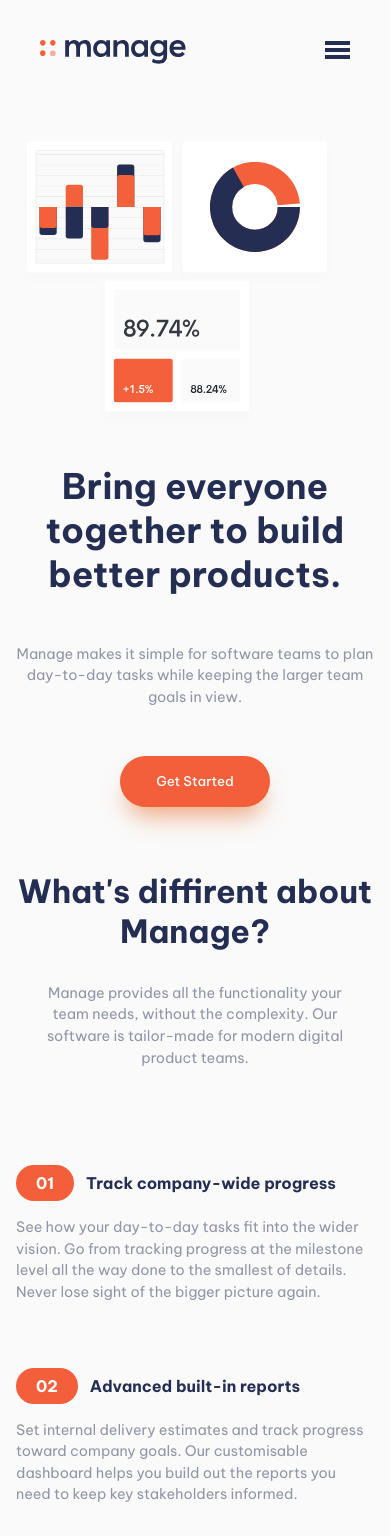
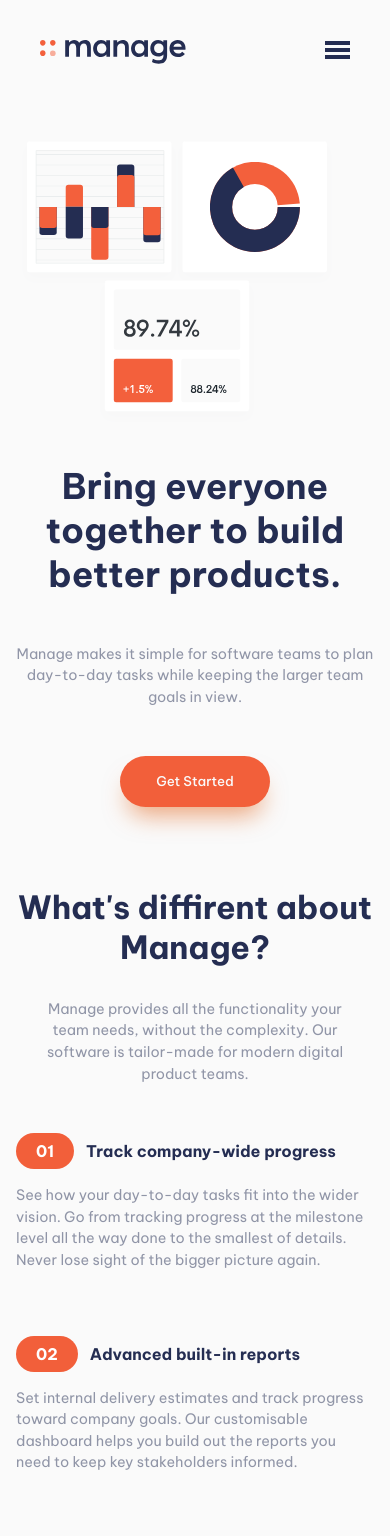
Before and after one commit to kaya70875/manage-landing-page-react, a React (Vite) app in the folder manage-react/: page / in a window 390 px wide. Shown: the top 1536 px of the page. Built offline with nearby package versions, Linux system fonts and the light colour scheme.

Commit message:
update spacings

```diff
--- a/manage-react/src/App.css
+++ b/manage-react/src/App.css
@@ -37,8 +37,9 @@ main {
         height: auto;
     }
 
-    .main {
+    main {
         background-color: var(--veryLightGray);
+        gap : 3rem!important;
     }
     main > * , footer{
         padding-inline: 1em;
--- a/manage-react/src/components/Article.css
+++ b/manage-react/src/components/Article.css
@@ -73,6 +73,7 @@
 @media (max-width : 634px) {
     .article {
         padding-block: 0;
+        gap : 3rem;
     }
     .card-wrapper {
         flex-direction: column;
```
